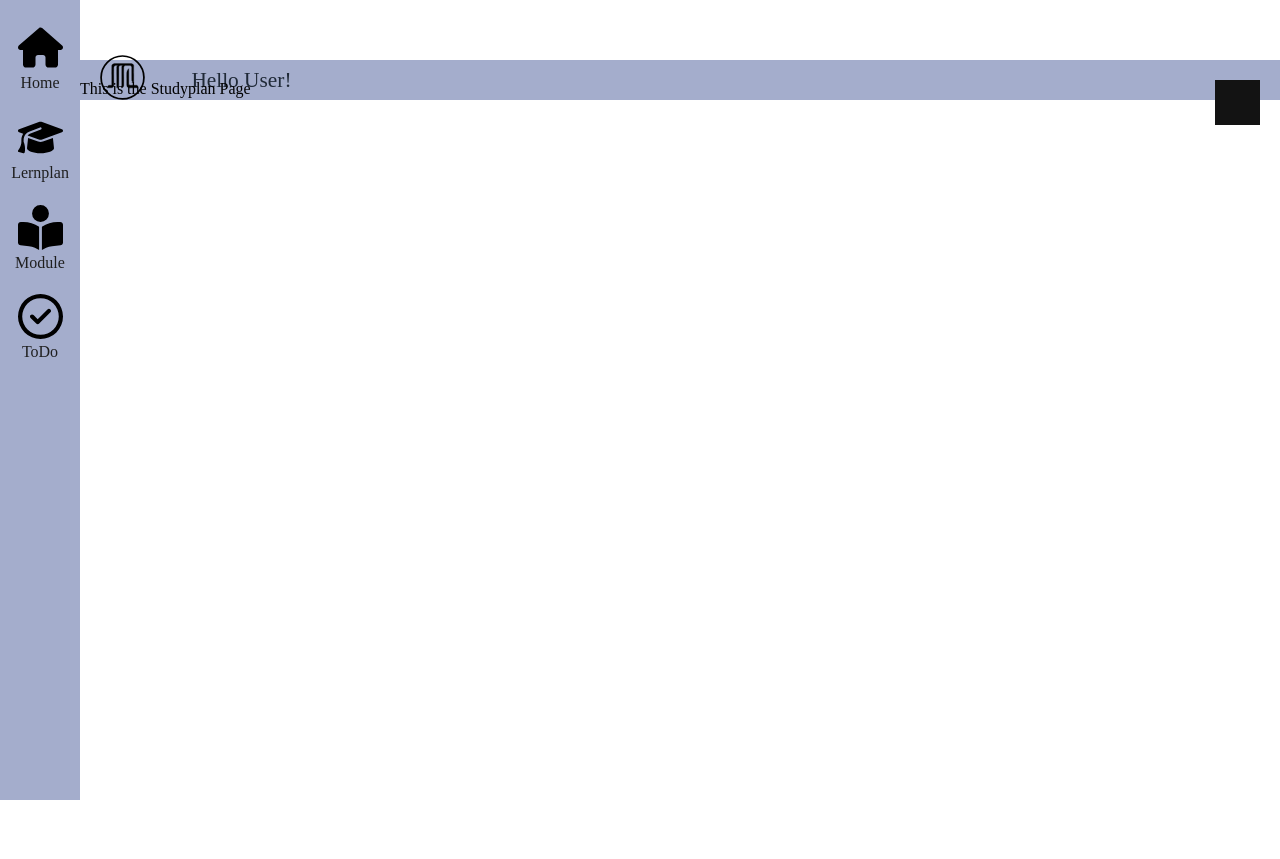
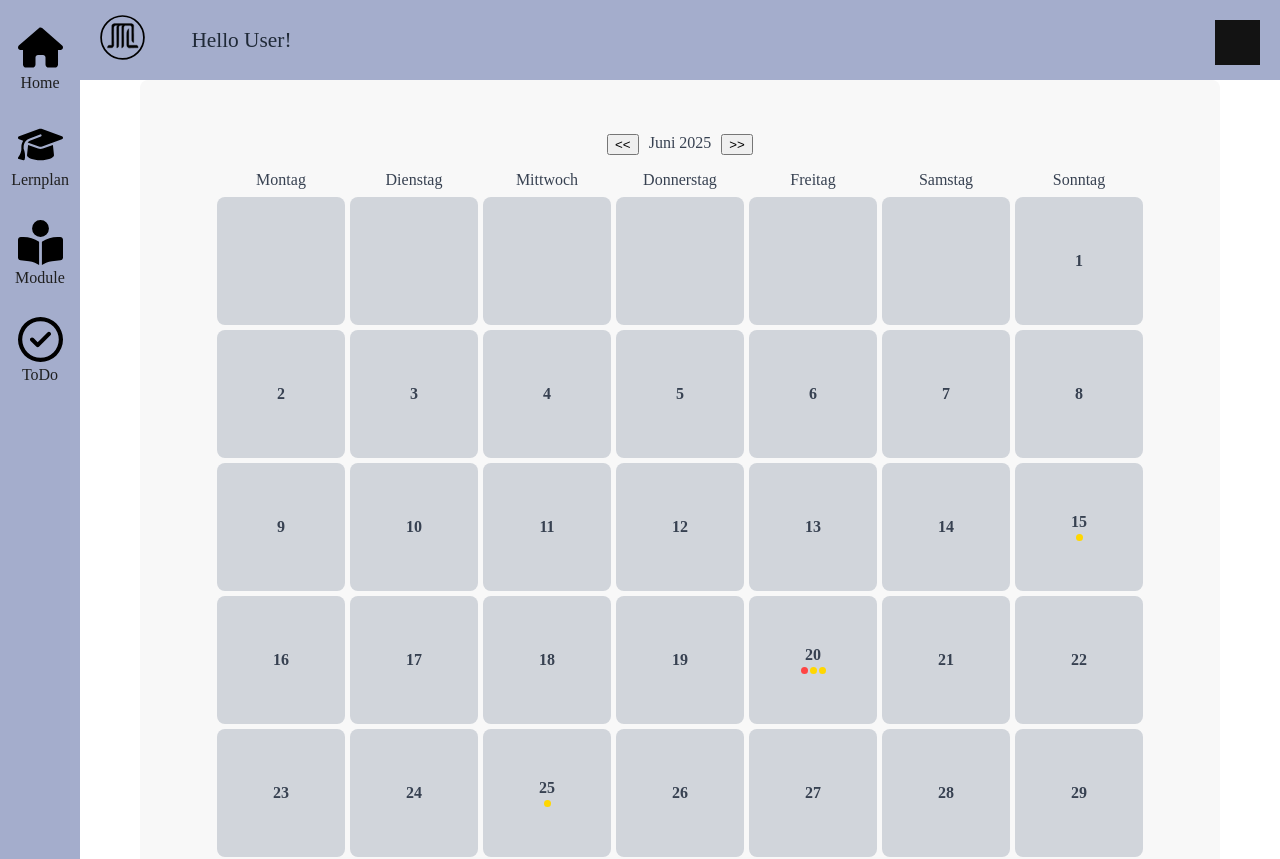
Before and after one commit to DHBW-MEOW/eduflow-frontend, a React (Vite) app: page /studyplan in a window 1280 px wide. Shown: the top 859 px of the page. Before the commit the page ends 800 px from the top, so only its background shows below. Built offline with nearby package versions, Linux system fonts and the light colour scheme; grey boxes are pictures that could not be loaded.

Commit message:
Add Calendar to Studyplan Page

```diff
--- /dev/null
+++ b/src/app/studyplan/Studyplan.css
@@ -0,0 +1,7 @@
+.studyplan-container {
+
+}
+
+.studyplan-calendar {
+    max-width: 50%;
+}
--- a/src/app/studyplan/Studyplan.tsx
+++ b/src/app/studyplan/Studyplan.tsx
@@ -1,8 +1,12 @@
+import Calendar from "../../components/calendar/Calendar";
+
 function Studyplan() {
   return (
-    <>
-      This is the Studyplan Page
-    </>
+    <div className="studyplan-container">
+      <div className="studyplan-calendar">
+        <Calendar/>
+      </div>
+    </div>
   )
 }
 
--- a/src/components/calendar/Calendar.tsx
+++ b/src/components/calendar/Calendar.tsx
@@ -85,7 +85,7 @@ const Calendar = () => {
 
     return (
         <div className="calendar-container">
-            <div className='header'>
+            <div className='calendar-header'>
                 {/* Navbar for the Calendar */}
                 <div className="calendar-navbar">
                     <button className='navbar-button' onClick={previousMonth}>&lt;&lt;</button>
--- a/src/components/calendar/Calender.css
+++ b/src/components/calendar/Calender.css
@@ -42,7 +42,7 @@
     text-align: center;
 }
 
-.header {
+.calendar-header {
     margin-top: 5%;
     color: var(--color-text);
 }
```
